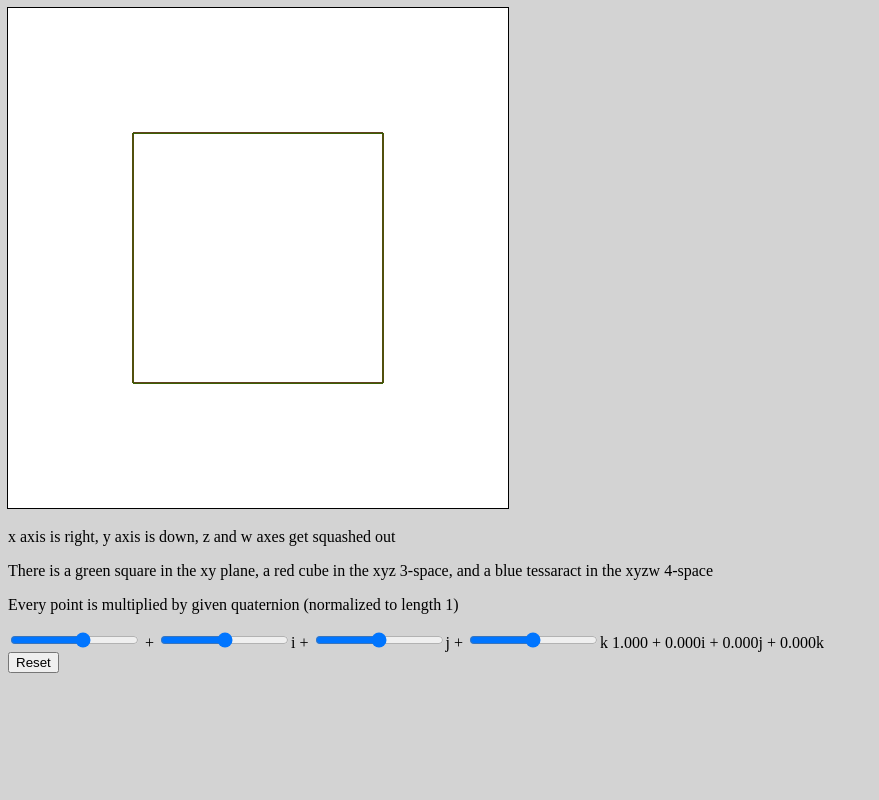
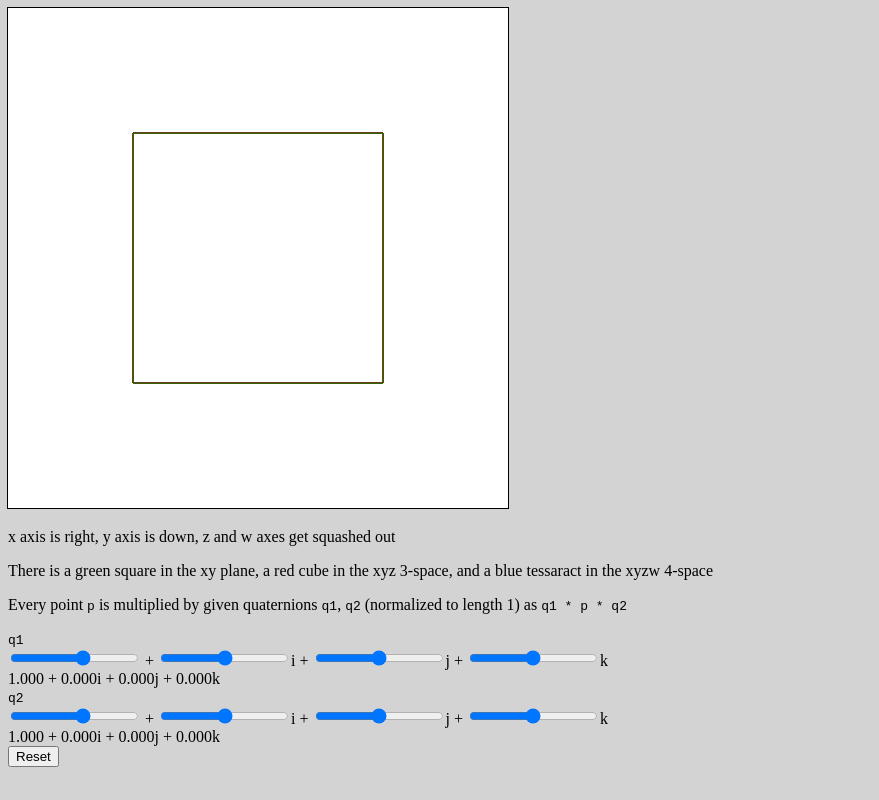
Before and after one commit to samhippie/canvas-proj, a plain HTML site: page index.html in a window 1280 px wide. Shown: the whole page, without its empty margins (0-879 px from the left). Drawn offline with Linux system fonts and the light colour scheme.

Commit message:
adds second quaternion

```diff
--- a/index.html
+++ b/index.html
@@ -16,13 +16,23 @@
         <canvas id="main" width="500" height="500"></canvas>
         <p>x axis is right, y axis is down, z and w axes get squashed out</p>
         <p>There is a green square in the xy plane, a  red cube in the xyz 3-space, and a blue tessaract in the xyzw 4-space</p>
-        <p>Every point is multiplied by given quaternion (normalized to length 1)</p>
-        <div>
+        <p>Every point <code>p</code> is multiplied by given quaternions <code>q1</code>, <code>q2</code> (normalized to length 1)
+        as <code>q1 * p * q2</code></p>
+        <div id="q1">
+            <div><code>q1</code></div>
             <label><input type="range" id="quat-s" value="1" min="-6.28" max="6.28" step="0.01"> + </label>
             <label><input type="range" id="quat-i" value="0" min="-6.28" max="6.28" step="0.01">i + </label>
             <label><input type="range" id="quat-j" value="0" min="-6.28" max="6.28" step="0.01">j + </label>
             <label><input type="range" id="quat-k" value="0" min="-6.28" max="6.28" step="0.01">k</label>
-            <span id="quat-value"></span>
+            <div id="quat-1-value"></div>
+        </div>
+        <div id="q2">
+            <div><code>q2</code></div>
+            <label><input type="range" id="quat-s" value="1" min="-6.28" max="6.28" step="0.01"> + </label>
+            <label><input type="range" id="quat-i" value="0" min="-6.28" max="6.28" step="0.01">i + </label>
+            <label><input type="range" id="quat-j" value="0" min="-6.28" max="6.28" step="0.01">j + </label>
+            <label><input type="range" id="quat-k" value="0" min="-6.28" max="6.28" step="0.01">k</label>
+            <div id="quat-2-value"></div>
         </div>
         <button id="reset">Reset</button>
     </body>
--- a/index.js
+++ b/index.js
@@ -102,6 +102,7 @@ function conj(q) {
     return [s, -i, -j, -k];
 }
 
+/*
 function applyQuat(quat, point) {
     qlength = Math.sqrt(quat.reduce((a, b) => a + b*b));
     quat = quat.map(q => q / qlength);
@@ -113,6 +114,22 @@ function applyQuat(quat, point) {
     //console.log('transform', point, newpoint);
     return newpoint.reverse();
     //return newpoint;
+}
+*/
+
+function applyQuat2(quat1, quat2, point) {
+    const qlength1 = Math.sqrt(quat1.reduce((a, b) => a + b*b));
+    quat1 = quat1.map(q => q / qlength1);
+    qlength2 = Math.sqrt(quat2.reduce((a, b) => a + b*b));
+    quat2 = quat2.map(q => q / qlength2);
+    while (point.length < 4) {
+        point = [0, ...point];
+    }
+    const newpoint = ham(ham(quat1, point), quat2);
+    //const newpoint = ham(quat, point);
+
+    //just return x and y
+    return [newpoint[newpoint.length-1], newpoint[newpoint.length-2]];
 }
 
 
@@ -209,25 +226,37 @@ function updateCanvas(s, i, j, k) {
 }
 
 function main() {
-    const quatEls = [
-        document.getElementById('quat-s'),
-        document.getElementById('quat-i'),
-        document.getElementById('quat-j'),
-        document.getElementById('quat-k'),
+    const quat1Els = [
+        document.querySelector('#q1 #quat-s'),
+        document.querySelector('#q1 #quat-i'),
+        document.querySelector('#q1 #quat-j'),
+        document.querySelector('#q1 #quat-k'),
     ];
-    const quatValueEl = document.getElementById('quat-value');
+    const quat2Els = [
+        document.querySelector('#q2 #quat-s'),
+        document.querySelector('#q2 #quat-i'),
+        document.querySelector('#q2 #quat-j'),
+        document.querySelector('#q2 #quat-k'),
+    ];
+    const quat1ValueEl = document.getElementById('quat-1-value');
+    const quat2ValueEl = document.getElementById('quat-2-value');
     const onUpdate = () => {
-        const quat = quatEls.map(q => parseFloat(q.value));
-        const transformer = (p) => applyQuat(quat, p);
+        const quat1 = quat1Els.map(q => parseFloat(q.value));
+        const quat2 = quat2Els.map(q => parseFloat(q.value));
+        const transformer = (p) => applyQuat2(quat1, quat2, p);
         draw(transformer);
-        const [s, i, j, k] = quat.map(f => f.toFixed(3));
-        quatValueEl.innerText = `${s} + ${i}i + ${j}j + ${k}k`;
+        const [s1, i1, j1, k1] = quat1.map(f => f.toFixed(3));
+        quat1ValueEl.innerText = `${s1} + ${i1}i + ${j1}j + ${k1}k`;
+        const [s2, i2, j2, k2] = quat2.map(f => f.toFixed(3));
+        quat2ValueEl.innerText = `${s2} + ${i2}i + ${j2}j + ${k2}k`;
     }
     document.getElementById('reset').addEventListener('click', () => {
-        quatEls[0].value = 1;
-        quatEls.slice(1).forEach(q => q.value = 0);
+        quat1Els[0].value = 1;
+        quat1Els.slice(1).forEach(q => q.value = 0);
+        quat2Els[0].value = 1;
+        quat2Els.slice(1).forEach(q => q.value = 0);
         onUpdate();
-    })
-    quatEls.forEach(e => e.addEventListener('input', onUpdate));
+    });
+    [...quat1Els, ...quat2Els].forEach(e => e.addEventListener('input', onUpdate));
     onUpdate();
 }
```
